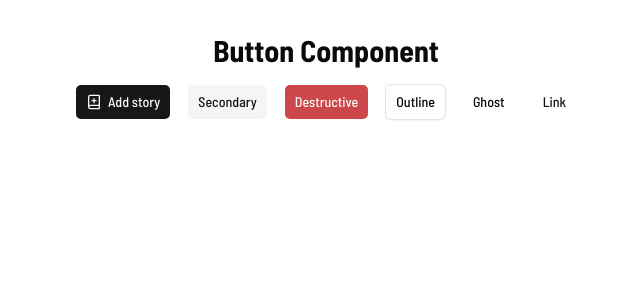
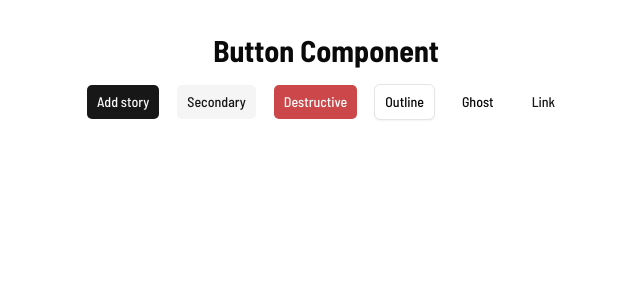
Before and after one commit to Seleyk/ncco-component-test, a React (Vite) app: page / in a window 1280 px wide. Shown: the top 300 px of the page, without its empty margins (314-954 px from the left). Built offline with nearby package versions, Linux system fonts and the light colour scheme.

Commit message:
hotfix: removed manual lucide icon

```diff
--- a/src/App.tsx
+++ b/src/App.tsx
@@ -7,22 +7,7 @@
       <h1 className="text-3xl font-bold">Button Component</h1>
       <div className="flex gap-4 flex-col md:flex-row items-center justify-center mt-4">
         <Button variant="default">
-          <svg
-            xmlns="http://www.w3.org/2000/svg"
-            width="24"
-            height="24"
-            viewBox="0 0 24 24"
-            fill="none"
-            stroke="currentColor"
-            stroke-width="2"
-            stroke-linecap="round"
-            stroke-linejoin="round"
-            class="lucide lucide-book-plus-icon lucide-book-plus"
-          >
-            <path d="M12 7v6" />
-            <path d="M4 19.5v-15A2.5 2.5 0 0 1 6.5 2H19a1 1 0 0 1 1 1v18a1 1 0 0 1-1 1H6.5a1 1 0 0 1 0-5H20" />
-            <path d="M9 10h6" />
-          </svg>
+
           Add story
         </Button>
         <Button variant="secondary">Secondary</Button>
```
